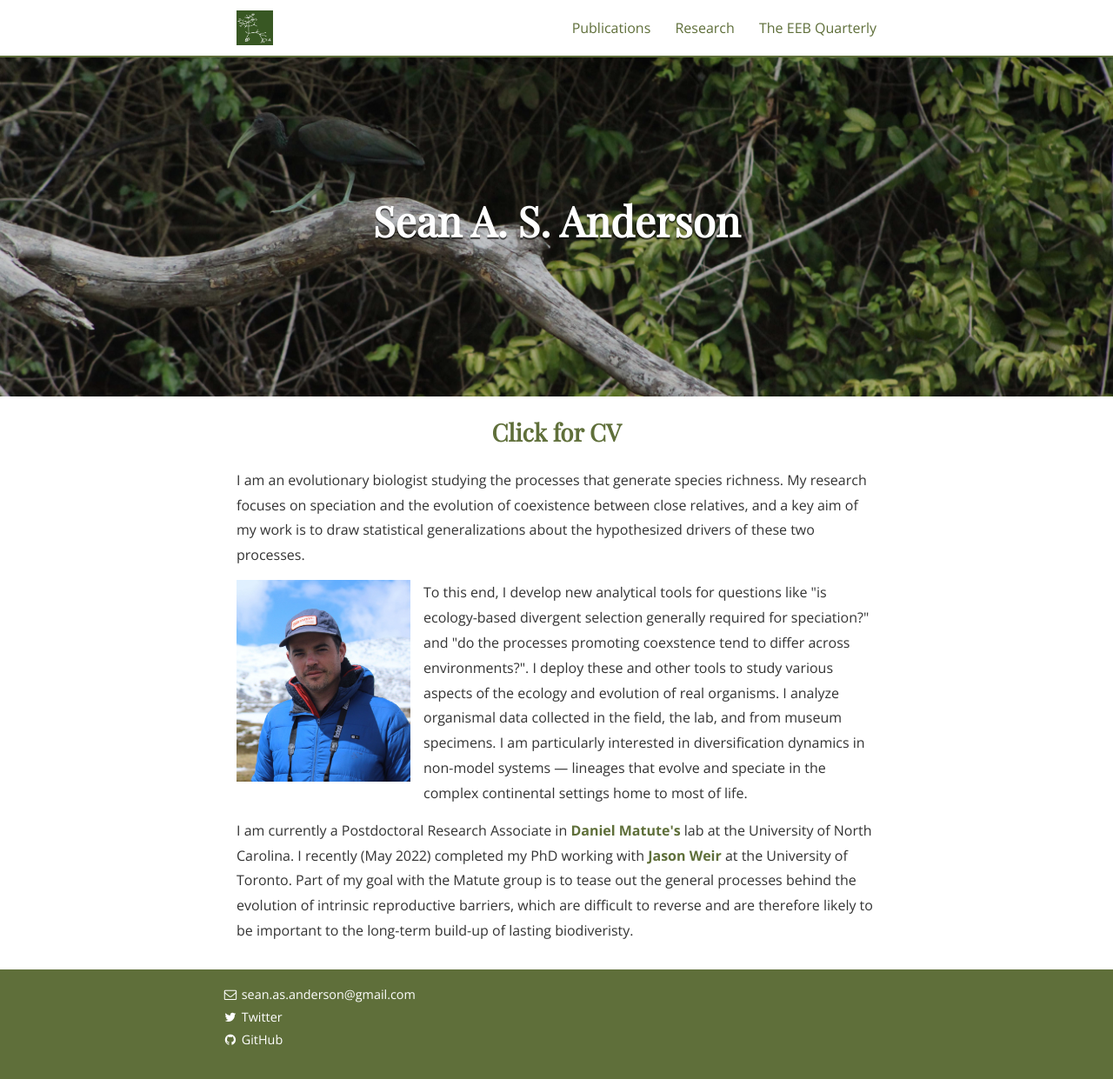
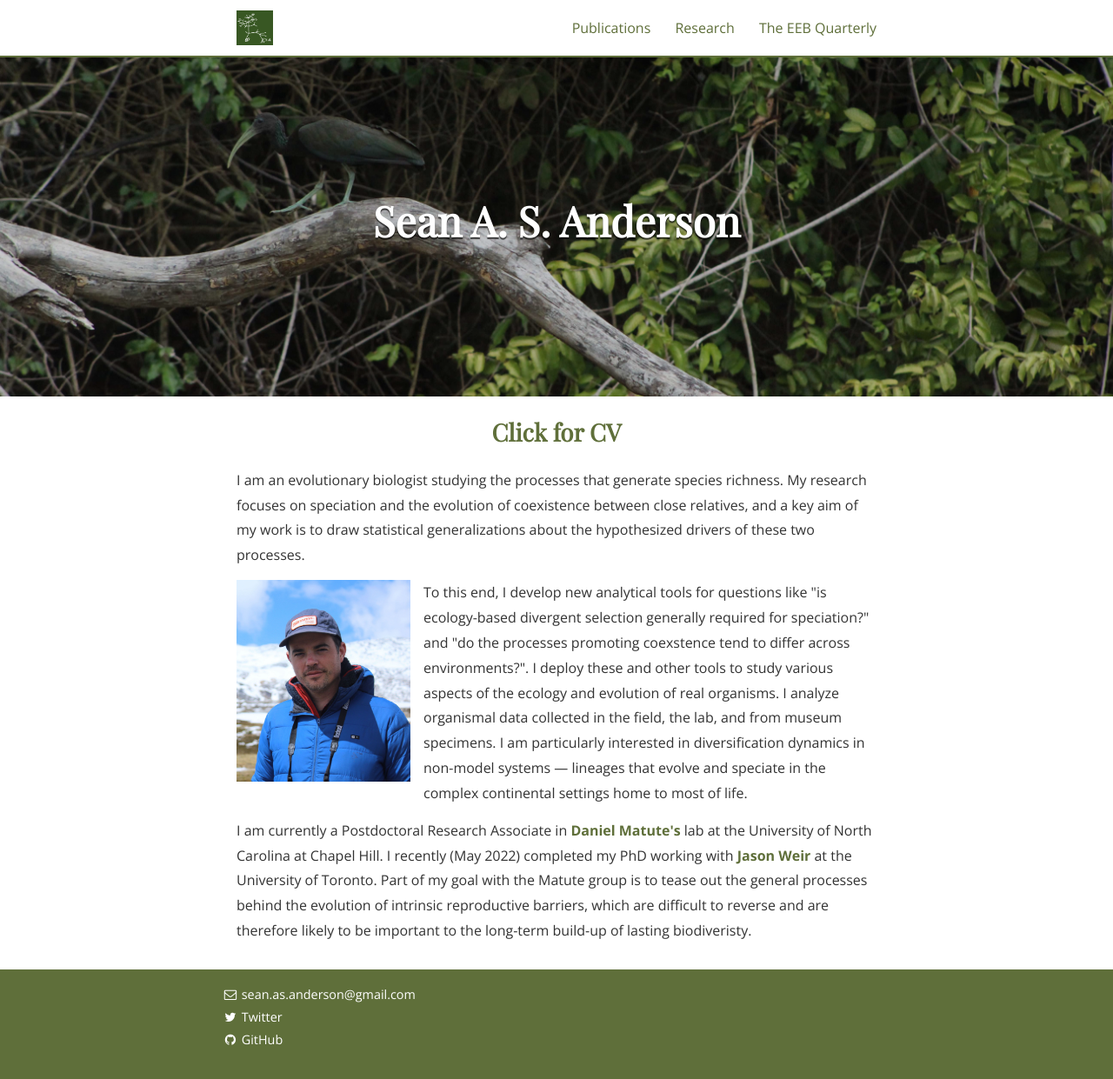
Before and after one commit to SeanASAnderson/SeanASAnderson.github.io, a Jekyll site: the page built from index.html, in a window 1280 px wide and 1241 px high. Shown: the whole window at 87% size. Built offline with Jekyll 4.4.1, drawn with Linux system fonts in a browser that asks for light colours; nearby versions of some CDN libraries; some web fonts are replaced; the list of posts is cut into pages by our own code.

Commit message:
little rewording

```diff
--- a/index.html
+++ b/index.html
@@ -56,7 +56,7 @@
   <!--<h1> <center> Welcome! </center> </h1>-->
   <p> I am an evolutionary biologist studying the processes that generate species richness. My research focuses on speciation and the evolution of coexistence between close relatives, and a key aim of my work is to draw statistical generalizations about the hypothesized drivers of these two processes. </p>
   <p> <img src="/assets/anderson_sean_rockies2019.jpg" alt="Sean Pic" style="width:200px;margin-right:15px;"> To this end, I develop new analytical tools for questions like "is ecology-based divergent selection generally required for speciation?" and "do the processes promoting coexstence tend to differ across environments?". I deploy these and other tools to study various aspects of the ecology and evolution of real organisms. I analyze organismal data collected in the field, the lab, and from museum specimens. I am particularly interested in diversification dynamics in non-model systems <span>&#8212;</span> lineages that evolve and speciate in the complex continental settings home to most of life. </p>
-  <p> I am currently a Postdoctoral Research Associate in <a href="https://scholar.google.ca/citations?hl=en&user=zZFIS2oAAAAJ&view_op=list_works&sortby=pubdate"/> <b>Daniel Matute's </a> </b> lab at the University of North Carolina. I recently (May 2022) completed my PhD working with <a href="https://www.utsc.utoronto.ca/~jweir"/> <b>Jason Weir </a> </b> at the University of Toronto. Part of my goal with the Matute group is to tease out the general processes behind the evolution of intrinsic reproductive barriers, which are difficult to reverse and are therefore likely to be important to the long-term build-up of lasting biodiveristy. </p>
+  <p> I am currently a Postdoctoral Research Associate in <a href="https://scholar.google.ca/citations?hl=en&user=zZFIS2oAAAAJ&view_op=list_works&sortby=pubdate"/> <b>Daniel Matute's </a> </b> lab at the University of North Carolina at Chapel Hill. I recently (May 2022) completed my PhD working with <a href="https://www.utsc.utoronto.ca/~jweir"/> <b>Jason Weir </a> </b> at the University of Toronto. Part of my goal with the Matute group is to tease out the general processes behind the evolution of intrinsic reproductive barriers, which are difficult to reverse and are therefore likely to be important to the long-term build-up of lasting biodiveristy. </p>
     <!--I'm entering the fourth and final year of my work with Jason, so <b> if you're a PI and would like to discuss potential postdoc partnerships for 2022, please <a href="mailto:sean.as.anderson@gmail.com">reach out today!</a></b> </p>-->
 
   </body>
```
